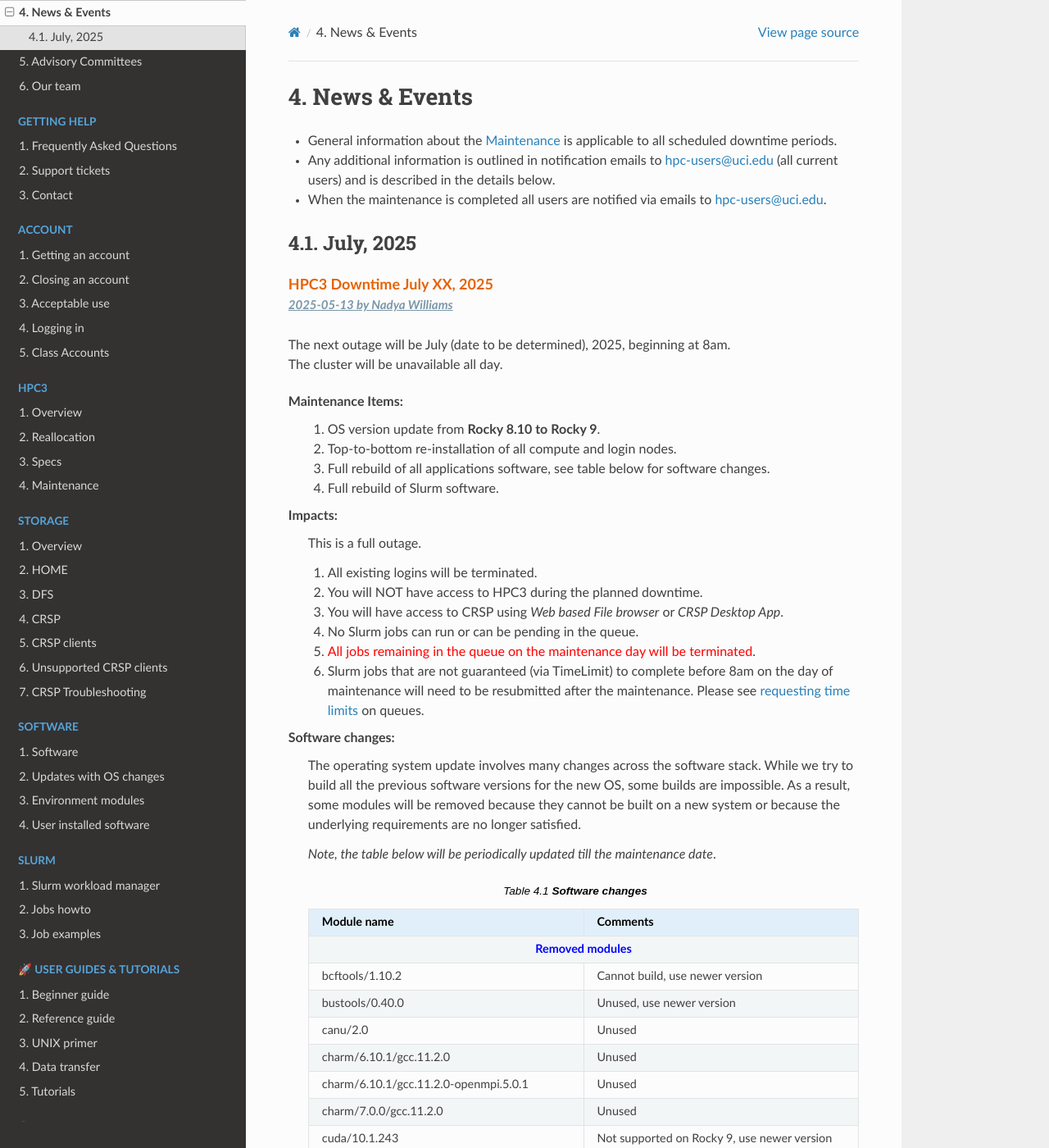
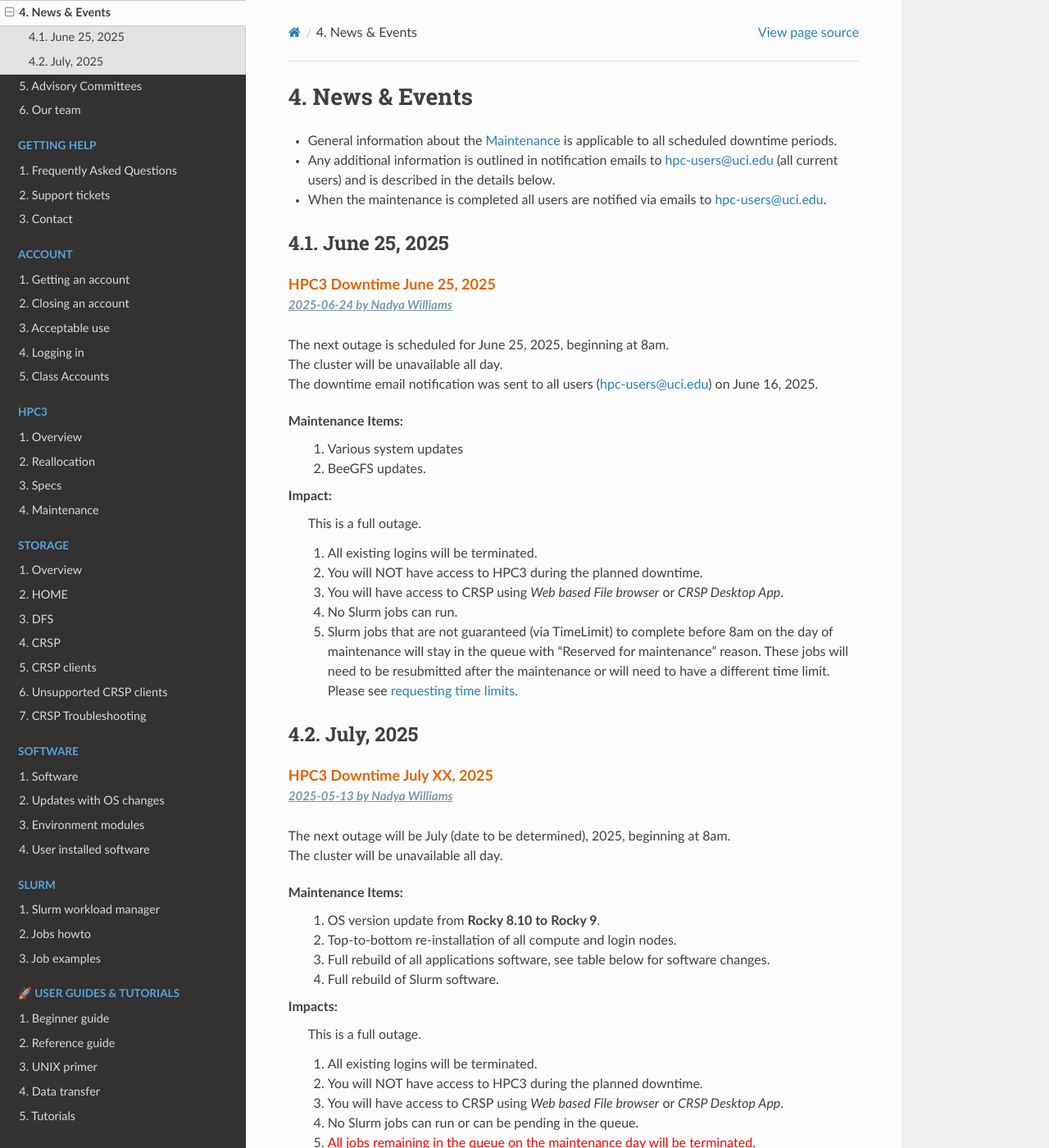
Before and after one commit to RCIC-UCI-Public/website-rcic, a Sphinx documentation site: the page built from docs/source/about/news.rst, in a window 1280 px wide and 1400 px high. Shown: the whole window at 82% size. Built offline with Sphinx 7.4.7 and the Read the Docs theme 3.1.0, drawn with Linux system fonts in a browser that asks for light colours.

Commit message:
add june 25 downtime note

```diff
--- a/docs/source/about/news.rst
+++ b/docs/source/about/news.rst
@@ -8,6 +8,32 @@
 * Any additional information is outlined in notification emails to hpc-users@uci.edu
   (all current users) and is described in the details below.
 * When the maintenance is completed all users are notified via emails to hpc-users@uci.edu.
+
+June 25, 2025
+-------------
+
+| :blogtitle:`HPC3 Downtime June 25, 2025`
+| :blogauthor:`2025-06-24 by Nadya Williams`
+
+| The next outage is scheduled for June 25, 2025, beginning at 8am.
+| The cluster will be unavailable all day.
+| The downtime email notification was sent to all users (hpc-users@uci.edu) on June 16, 2025.
+
+Maintenance Items:
+  1. Various system updates
+  2. BeeGFS updates.
+
+Impact:
+  This is a full outage.
+
+  #. All existing logins will be terminated.
+  #. You will NOT have access to HPC3 during the planned downtime.
+  #. You will have access to CRSP using `Web based File browser` or `CRSP Desktop App`.
+  #. No Slurm jobs can run.
+  #. Slurm jobs that are not guaranteed (via TimeLimit) to complete before 8am on the day of maintenance
+     will stay in the queue with "Reserved for maintenance" reason. These jobs
+     will need to be resubmitted after the maintenance or will need to have a
+     different time limit.  Please see :ref:`requesting time limits <request time>`.
 
 July, 2025
 -------------
```
